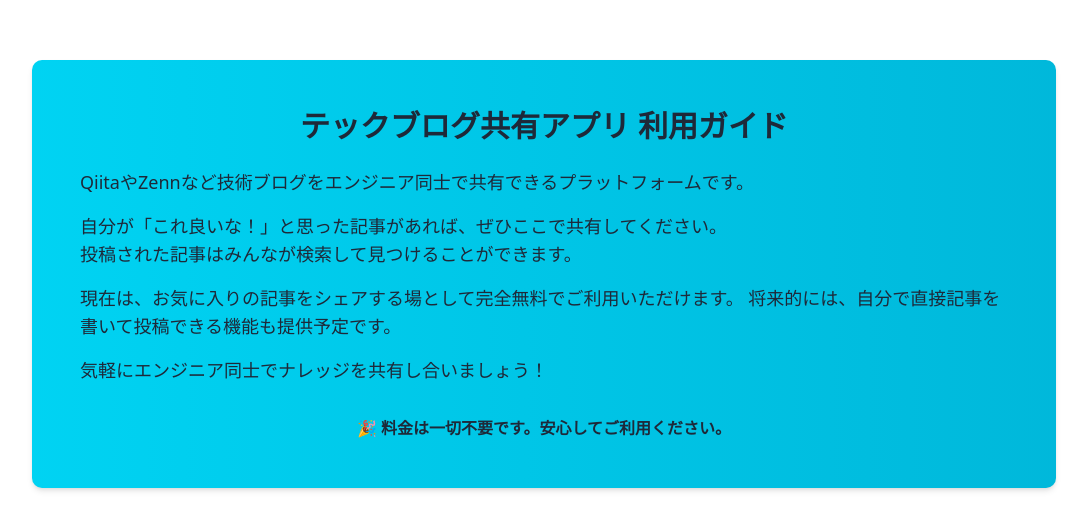
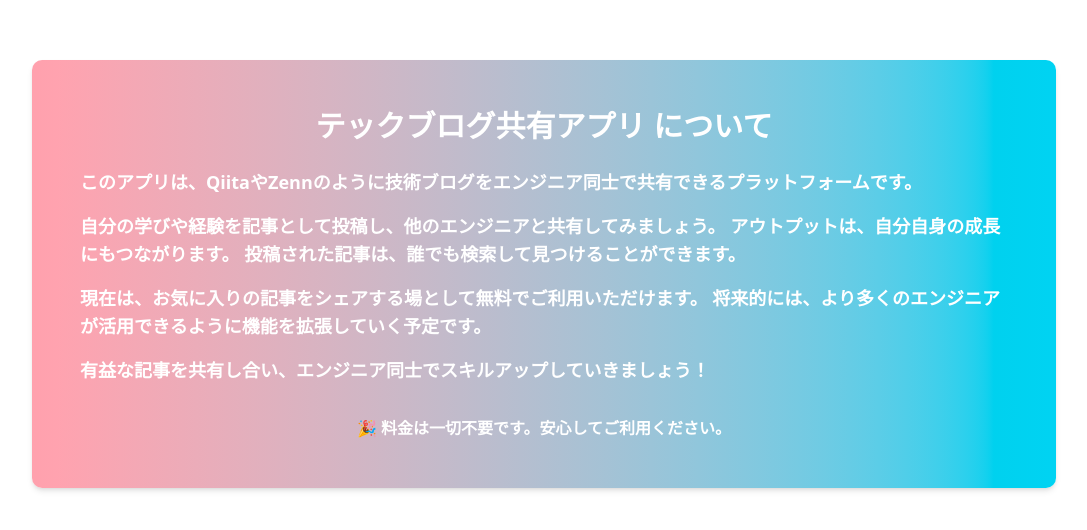
Before and after one commit to Hashimoto-Noriaki/next-article-share-app, a Next.js app: page /guide in a window 1280 px wide. Shown: the part 126-656 px from the top of the page, without its empty margins (96-1183 px from the left). Built offline with nearby package versions, Linux system fonts and the light colour scheme.

Commit message:
サービス説明のデザインと文言修正

```diff
--- a/src/app/guide/page.tsx
+++ b/src/app/guide/page.tsx
@@ -1,25 +1,30 @@
 export default function GuidePage() {
   return (
     <div className="flex flex-col items-center justify-center min-h-screen p-6">
-      <div className="bg-white p-12 rounded-lg shadow-md max-w-5xl w-full bg-gradient-to-r from-cyan-400 to-cyan-500 text-gray-800">
-        <h1 className="text-3xl font-bold mb-6  text-center">
-          テックブログ共有アプリ 利用ガイド
+      <div className="p-12 font-bold text-white rounded-lg shadow-md max-w-5xl w-full bg-gradient-to-r from-rose-300 to-cyan-400">
+        <h1 className="text-3xl font-bold mb-6 text-center">
+          テックブログ共有アプリ について
         </h1>
+
         <p className="text-lg mb-4">
-          QiitaやZennなど技術ブログをエンジニア同士で共有できるプラットフォームです。
+          このアプリは、QiitaやZennのように技術ブログをエンジニア同士で共有できるプラットフォームです。
         </p>
+
         <p className="text-lg mb-4">
-          自分が「これ良いな！」と思った記事があれば、ぜひここで共有してください。
-          <br />
-          投稿された記事はみんなが検索して見つけることができます。
+          自分の学びや経験を記事として投稿し、他のエンジニアと共有してみましょう。
+          アウトプットは、自分自身の成長にもつながります。
+          投稿された記事は、誰でも検索して見つけることができます。
         </p>
+
         <p className="text-lg mb-4">
-          現在は、お気に入りの記事をシェアする場として完全無料でご利用いただけます。
-          将来的には、自分で直接記事を書いて投稿できる機能も提供予定です。
+          現在は、お気に入りの記事をシェアする場として無料でご利用いただけます。
+          将来的には、より多くのエンジニアが活用できるように機能を拡張していく予定です。
         </p>
+
         <p className="text-lg mb-6">
-          気軽にエンジニア同士でナレッジを共有し合いましょう！
+          有益な記事を共有し合い、エンジニア同士でスキルアップしていきましょう！
         </p>
+
         <div className="text-center mt-8">
           <p className="font-semibold">
             🎉 料金は一切不要です。安心してご利用ください。
```
